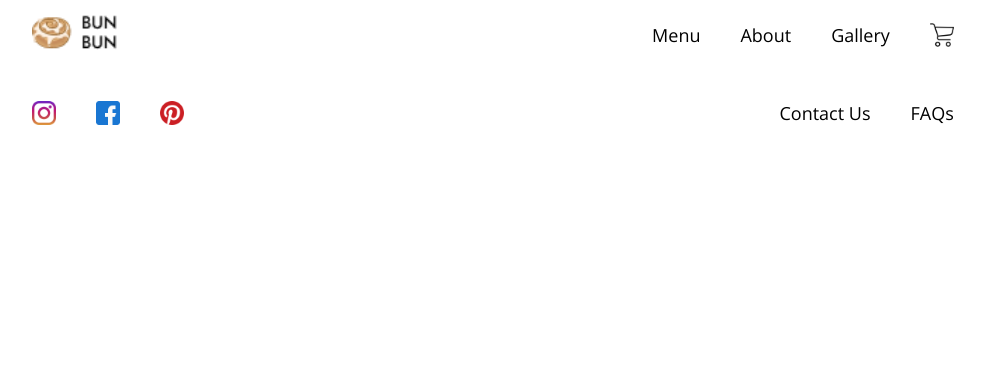
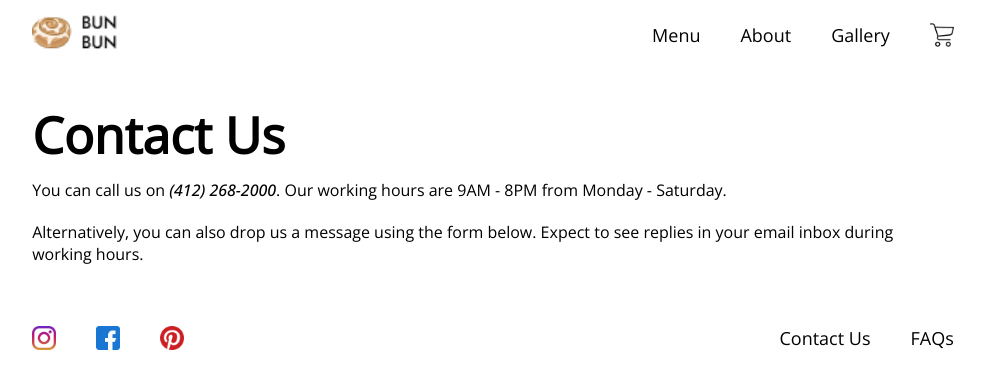
Before and after one commit to anushree-a/pui-assignments, a plain HTML site: page assignment-5/a5-contact.html in a window 1280 px wide. Shown: the whole page, without its empty margins (147-1132 px from the left). Drawn offline with nearby package versions, Linux system fonts and the light colour scheme.

Commit message:
Add oneliner text on contact us page

```diff
--- a/assignment-5/a5-contact.html
+++ b/assignment-5/a5-contact.html
@@ -37,6 +37,14 @@
             </ul>
         </div>
     </nav>
+    <main class="a5-contact-main">
+        <h1 class="a5-contact-title">Contact Us</h1>
+        <p class="a5-contact-oneliner">You can call us on <em>(412) 268-2000</em>. Our working hours are 9AM - 8PM from
+            Monday -
+            Saturday. </p>
+        <p class="a5-contact-oneliner">Alternatively, you can also drop us a message using the form below. Expect to see
+            replies in your email inbox during working hours. </p>
+    </main>
     <footer class="a5-footer">
         <div class="a5-socials">
             <ul class="a5-footer-links">
--- a/assignment-5/styles/a5-contact.css
+++ b/assignment-5/styles/a5-contact.css
@@ -0,0 +1,13 @@
+.a5-contact-main {
+    padding: 2% 14%;
+}
+
+.a5-contact-title {
+    font-size: 50px;
+    margin: 0px;
+}
+
+.a5-contact-oneliner {
+    margin: 0px;
+    padding: 10px 0;
+}
```
